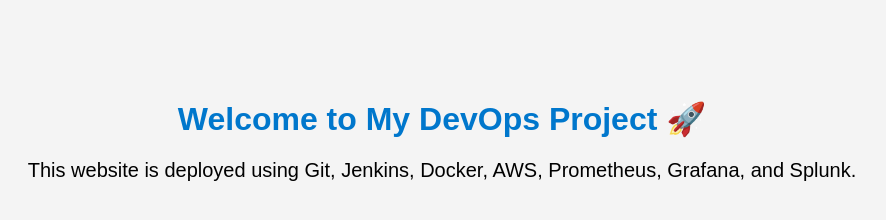
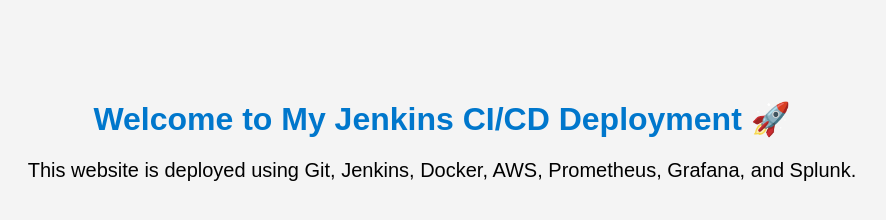
Before and after one commit to ibnbuttoda-eng/devops-mini-project, a plain HTML site: page index.html in a window 1280 px wide. Shown: the whole page, without its empty margins (198-1084 px from the left). Drawn offline with Linux system fonts and the light colour scheme.

Commit message:
Update website message

```diff
--- a/index.html
+++ b/index.html
@@ -6,7 +6,7 @@
 </head>
 <body>
 
-    <h1>Welcome to My DevOps Project 🚀</h1>
+    <h1>Welcome to My Jenkins CI/CD Deployment 🚀</h1>
     <p>This website is deployed using Git, Jenkins, Docker, AWS, Prometheus, Grafana, and Splunk.</p>
 
 </body>
```
